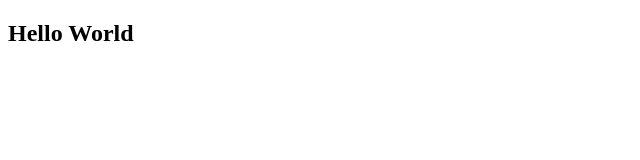
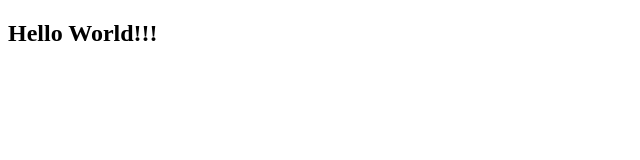
Before and after one commit to joshm101/goliath-construction-website, a Next.js app: page / in a window 1280 px wide. Shown: the top 160 px of the page, without its empty margins (0-640 px from the left). Built offline with nearby package versions, Linux system fonts and the light colour scheme.

Commit message:
minor: change to trigger cd

```diff
--- a/pages/index.tsx
+++ b/pages/index.tsx
@@ -3,7 +3,7 @@ import React from 'react'
 const Index = () => {
   return (
     <div>
-      <h2>Hello World</h2>
+      <h2>Hello World!!!</h2>
     </div>
   )
 }
```
